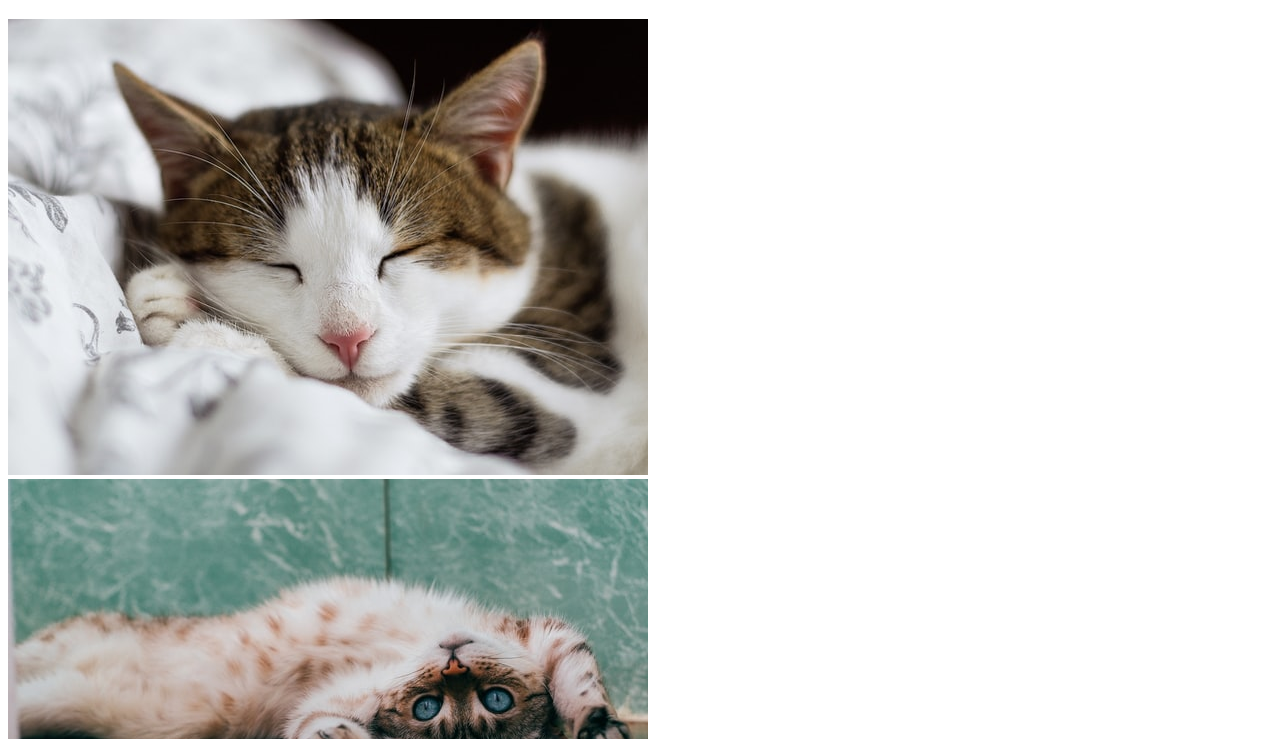
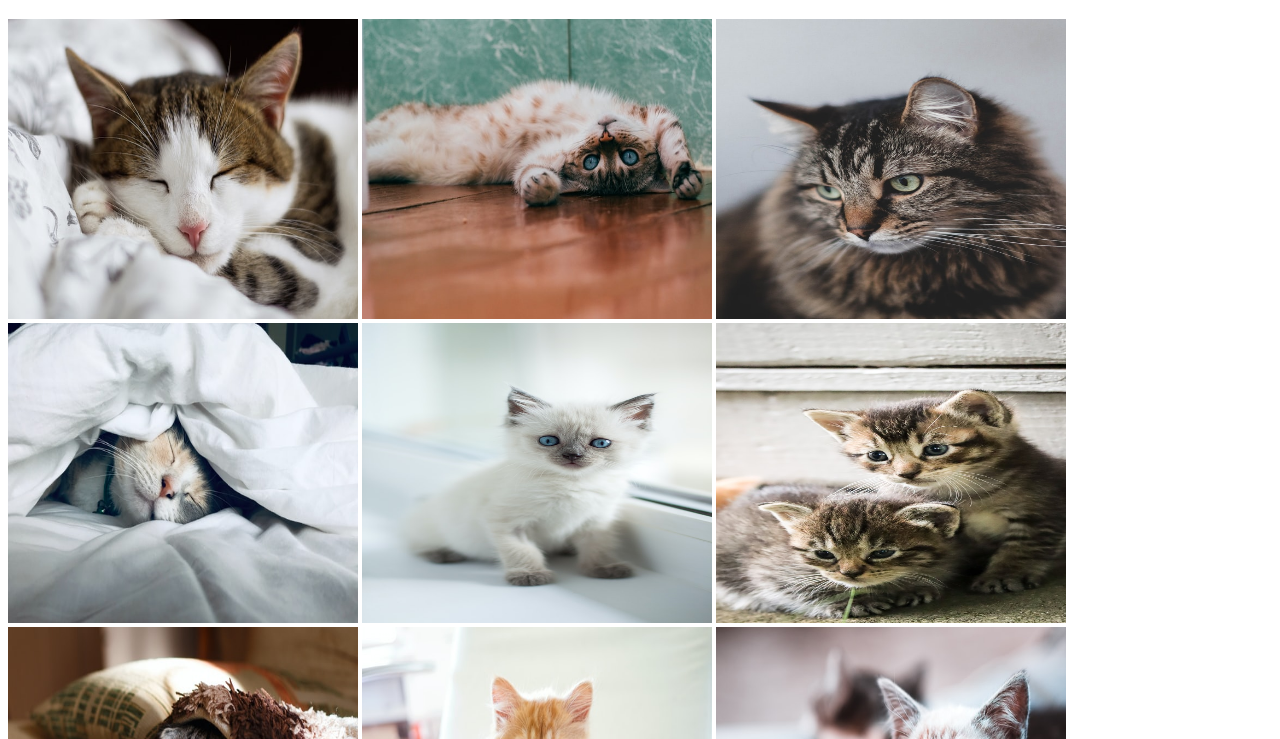
Before and after one commit to BravineTheeDeveloper/Photo-gallery, a plain HTML site: page index.html in a window 1280 px wide. Shown: the part 61-800 px from the top of the page. Drawn offline with Linux system fonts and the light colour scheme.

Commit message:
Edited the photo gallery

```diff
--- a/styles.css
+++ b/styles.css
@@ -1,3 +1,9 @@
 *{
     box-sizing: border-box;
 }
+
+.gallery img{
+    width : 100%;
+    max-width: 350px;
+    height: 300px;
+}
```
